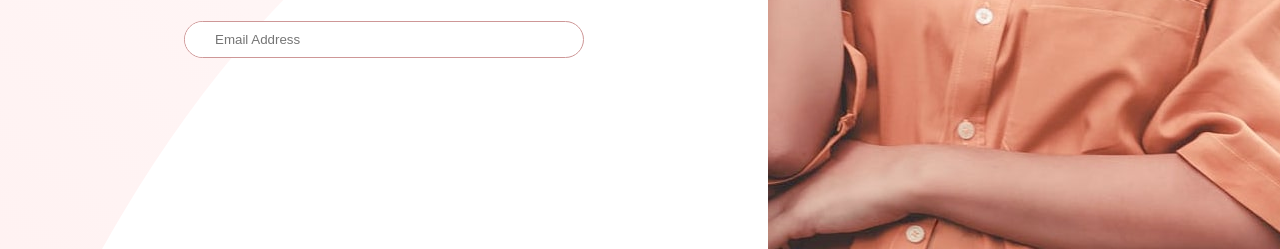
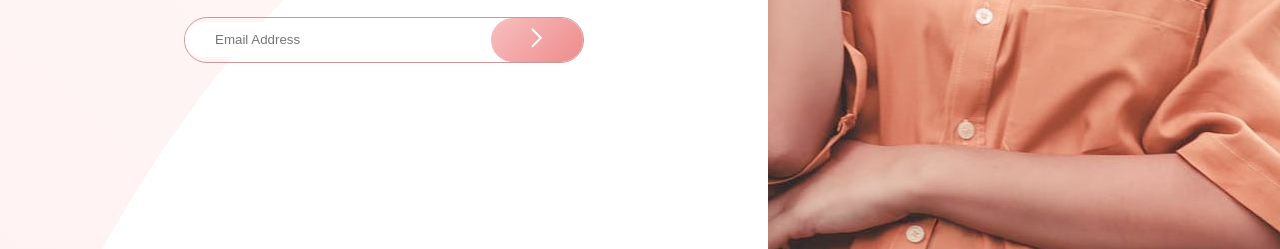
Before and after one commit to zxilverHub/comingsoon.io, a plain HTML site: page index.html in a window 1280 px wide. Shown: the part 551-800 px from the top of the page. Drawn offline with Linux system fonts and the light colour scheme.

Commit message:
Update style.css

```diff
--- a/style.css
+++ b/style.css
@@ -128,7 +128,7 @@ main {
     outline: none;
 }
 
-.input button {
+.input #next {
     padding: 10px 40px;
     border-radius: 30px;
     border: none;
@@ -155,7 +155,7 @@ main {
     display: none;
 }
 
-.input button:hover { box-shadow: 0 0 20px var(--desaturated-red); }
+.input #next:hover { box-shadow: 0 0 20px var(--desaturated-red); }
 
 /* QUERIES */
 
```
